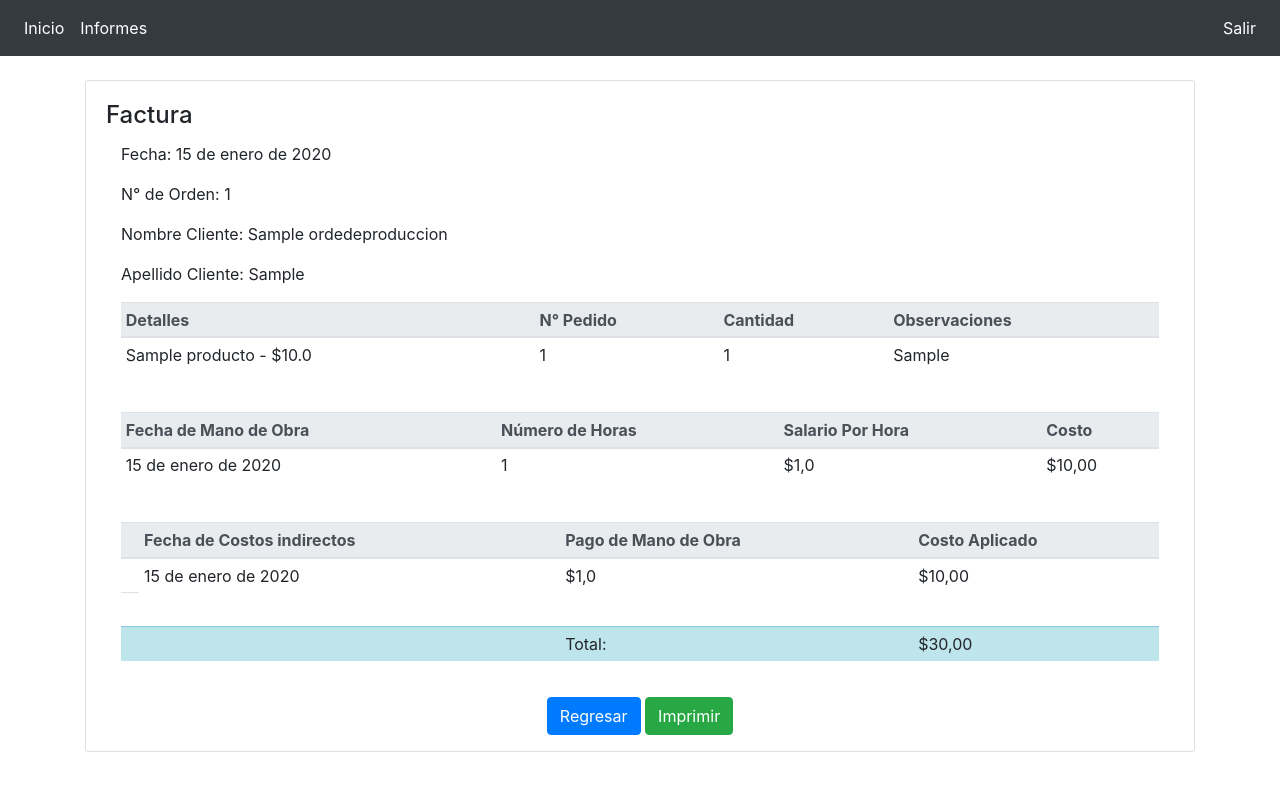
After one commit to Alexander7000/SICA, a Django app: page /ContabilidadCostos/verFactura.html/1 in a window 1280 px wide. The commit adds this page. Run offline with Django 4.2, Linux system fonts and the light colour scheme; a user stored in the database is signed in; tables that the repository leaves empty hold one stand-in row (values such as "Sample post"); some libraries are stand-ins or nearby versions.

Commit message:
Ya esta ZZZZ :V

```diff
--- a/sica/models.py
+++ b/sica/models.py
@@ -167,7 +167,7 @@ class Prorrateo(models.Model):
     otrosGastos = models.FloatField("Otros Gastos", null=False, blank=False, validators=[MinValueValidator(0)])
     totalCIF = models.FloatField("CIF", null=False, blank=False, validators=[MinValueValidator(0)])
     aplicacionHMOD = models.FloatField("Base HMOD", null=False, blank=False, validators=[MinValueValidator(0)])
-    tasapredeterminadaCIF = models.DecimalField("Tasa CIF", null=False, blank=False, validators=[MinValueValidator(0)], max_digits=10,decimal_places=2)
+    tasapredeterminadaCIF = models.FloatField("Tasa CIF", null=False, blank=False, validators=[MinValueValidator(0)])
     id_OrdendeProduccion = models.ForeignKey(OrdendeProduccion, verbose_name="N° Orden", on_delete=models.PROTECT,
                                              null=False, blank=False)
 
@@ -186,16 +186,15 @@ class Prorrateo(models.Model):
                +self.totalCIF.__str__()+" - $"\
                +self.aplicacionHMOD.__str__()+" - $"\
                +self.tasapredeterminadaCIF.__str__()+\
-                self.id_OrdendeProduccion.__str__()
+                self.id_OrdendeProduccion.__str__()+\
+                self.id_Prorrateo.__str__()
 class CostosIndirectos(models.Model):
     id_costosIndirectos=models.AutoField(primary_key=True, null=False, blank=False)
     id_OrdendeProduccion = models.ForeignKey(OrdendeProduccion,verbose_name="N° Orden", on_delete=models.PROTECT,null=False, blank=False)
-    id_Prorrateo = models.ForeignKey(Prorrateo, verbose_name="Prorrateo", on_delete=models.PROTECT,
-                                             null=False, blank=False)
+    id_Prorrateo = models.ForeignKey(Prorrateo, verbose_name="Prorrateo", on_delete=models.PROTECT,null=False, blank=False)
     fecha_costosIndirectos = models.DateField("Fecha", null=False, blank=False,help_text="Consejo: <em>Presione en el calendario</em>." )
-    pagoManodeObra = models.IntegerField("Pago Mano de Obra", null=False, blank=False,validators=[MinValueValidator(0)])
-    tasa = models.DecimalField("Tasa ", null=False, blank=False, validators=[MinValueValidator(0)],
-                                                max_digits=10, decimal_places=2)
+    pagoManodeObra = models.FloatField("Pago Mano de Obra", null=False, blank=False,validators=[MinValueValidator(0)])
+
     costoAplicado = models.FloatField("Costo Aplicado", null=False, blank=False, validators=[MinValueValidator(0)])
     class Meta:
         db_table ='costosIndirectos'
@@ -204,8 +203,7 @@ class CostosIndirectos(models.Model):
     def __str__(self):
         return self.id_costosIndirectos.__str__()+\
                self.id_OrdendeProduccion.__str__()+\
-               self.id_Prorrateo.__str__()+\
+               self.id_Prorrateo.__str__()+ \
                self.fecha_costosIndirectos.__format__('%d/%m/%Y').__str__()+\
-               self.pagoManodeObra.__str__()+" - $"+\
-               self.tasa.__str__()+\
+               self.pagoManodeObra.__str__()+" - $"+ \
                self.costoAplicado.__str__()
--- /dev/null
+++ b/sica/templates/ContabilidadCostos/verFactura.html
@@ -0,0 +1,126 @@
+{% extends "bases/base.html" %}
+
+{% block titulo %} Listado de Mano de Obra {%endblock %}
+
+{% block js %}
+
+{% endblock %}
+
+{% block contenido %}
+<div class="container">
+    <div class="card">
+
+        <div class="card-body">
+            <h4 class="card-title">Factura</h4>
+            <div class="col-sm">
+                <p>Fecha: {{ordenes.fecha_Actual}}</p>
+                <p>N° de Orden: {{ordenes.id_OrdendeProduccion}}</p>
+                <p>Nombre Cliente: {{ordenes.nombre_cliente}}</p>
+                <p>Apellido Cliente: {{ordenes.apellido_cliente}}</p>
+
+                <table class="table table-sm table-hover ">
+                    <thead class="thead-light">
+                    <tr>
+
+
+                        <th> Detalles</th>
+                        <th>N° Pedido</th>
+                        <th>Cantidad</th>
+                        <th>Observaciones</th>
+
+                    </tr>
+
+                    </thead>
+
+                    <tbody>
+
+                    <tr>
+
+
+                        <td> {{ordenes.producto_Orden}}</td>
+                        <td> {{ordenes.numero_Pedido}}</td>
+                        <td> {{ordenes.cantidad_Producto}}</td>
+                        <td> {{ordenes.detalles_Pedido}}</td>
+                    </tr>
+
+
+                    </tbody>
+                </table>
+                <br>
+                <table class="table table-sm table-hover ">
+                    <thead class="thead-light">
+                    <tr>
+
+                        <th>Fecha de Mano de Obra</th>
+                        <th> Número de Horas</th>
+                        <th> Salario Por Hora</th>
+                        <th>Costo</th>
+
+                    </tr>
+
+                    </thead>
+
+                    <tbody>
+                    {% for ManodeObra in obras %}
+                    <tr>
+                        <td> {{ManodeObra.fecha_manodeObra}}</td>
+                        <td> {{ManodeObra.horas_manodeObra}}</td>
+                        <td> ${{ManodeObra.salario_manodeObra}}</td>
+                        <td> ${{ManodeObra.costo}}</td>
+
+                    </tr>
+                    {% endfor %}
+
+
+                    </tbody>
+                </table>
+                <br>
+                <table class="table table-sm table-hover ">
+                    <thead class="thead-light">
+                    <tr>
+                        <th></th>
+                        <th>Fecha de Costos indirectos</th>
+
+                        <th> Pago de Mano de Obra</th>
+                        <th>Costo Aplicado</th>
+                    </tr>
+
+                    </thead>
+
+                    <tbody>
+                    {% for costo in costos %}
+                    <tr>
+                        <td></td>
+                        <td> {{costo.fecha_costosIndirectos}}</td>
+                        <td> ${{costo.pagoManodeObra}}</td>
+                        <td> ${{costo.costoAplicado|floatformat:2}}</td>
+
+
+                    </tr>
+                    {% endfor %}
+                    <tr>
+                        <td>
+                            <br>
+                        </td>
+                    </tr>
+                    <tr class="table-info">
+
+                        <td></td>
+                        <td></td>
+                        <td>Total:</td>
+                        <td>${{total}}</td>
+                    </tr>
+                    </tbody>
+                </table>
+
+            </div>
+
+        </div>
+                <p align="center">
+            <a class="btn btn-primary" href="{% url 'verOrdenes' %}" onclick="" role="button">Regresar</a>
+
+            <input name="" class="btn btn-success" type="button" value="Imprimir" onclick="javascript:window.print()"/>
+        </p>
+    </div>
+</div>
+{%endblock %}
--- a/sica/templates/ContabilidadCostos/verManodeObra.html
+++ b/sica/templates/ContabilidadCostos/verManodeObra.html
@@ -9,7 +9,11 @@
 {% block contenido %}
 <div class="container">
     <div class="card">
+        <div class="card-header">
 
+
+
+        </div>
         <div class="card-body">
             <h4 class="card-title">Mano de Obra</h4>
         <div class="col-sm">
@@ -45,7 +49,7 @@
             </table>
 
         </div>
-            <a class="btn btn-primary" href="{% url 'verOrdenes' %}" onclick="" role="button">Regresar</a>
+            <a class="btn btn-primary" href="{% url 'verOrdenes' %}"  role="button">Regresar</a>
         </div>
     </div>
 </div>
--- a/sica/urls.py
+++ b/sica/urls.py
@@ -32,5 +32,7 @@ urlpatterns = [
     path('ContabilidadCostos/Prorrateo.html/<int:id_OrdendeProduccion>', ProrrateoVista, name='Prorrateo'),
     path('ContabilidadCostos/verManodeObra.html/<int:id_OrdendeProduccion>', verManodeObra, name='verManodeObra'),
     path('ContabilidadCostos/verProrrateo.html/<int:id_OrdendeProduccion>', verProrrateo, name='verProrrateo'),
-    path('ContabilidadCostos/CostosIndirectos.html/<int:id_OrdendeProduccion>', CostosIndirectosView, name='CostosIndirectos'),
+    path('ContabilidadCostos/CostosIndirectos.html/<int:id_OrdendeProduccion>/<int:id_Prorrateo>', CostosIndirectosView, name='CostosIndirectos'),
+    path('ContabilidadCostos/verCostosIndirectos.html/<int:id_OrdendeProduccion>', verCostosIndirectos, name='verCostosIndirectos'),
+    path('ContabilidadCostos/verFactura.html/<int:id_OrdendeProduccion>', verFactura, name='verFactura'),
 ]
--- a/sica/views.py
+++ b/sica/views.py
@@ -287,7 +287,7 @@ def ProrrateoVista(request,id_OrdendeProduccion):
         prorrateo.tasapredeterminadaCIF = (prorrateo.totalCIF/prorrateo.aplicacionHMOD)/100
         prorrateo.save()
 
-        return redirect('inicio')
+        return redirect('CostosIndirectos',id_OrdendeProduccion, prorrateo.id_Prorrateo)
 
     return render(request, 'ContabilidadCostos/Prorrateo.html', {'formulario': formulario})
 
@@ -303,19 +303,51 @@ def verProrrateo(request, id_OrdendeProduccion):
     return render(request, 'ContabilidadCostos/verProrrateo.html',{'prorrateos' : prorrateos})
 
 @login_required
-def CostosIndirectosView(request,id_OrdendeProduccion,id_prorrateo):
+def CostosIndirectosView(request,id_OrdendeProduccion,id_Prorrateo):
     formulario = costosIndirectosForm(request.POST or None)
 
     orden = OrdendeProduccion.objects.get(id_OrdendeProduccion=id_OrdendeProduccion)
+    prorrateo= Prorrateo.objects.get(id_Prorrateo=id_Prorrateo)
+
+
     if formulario.is_valid():
 
         costosIndirectos = formulario.save(commit=False)
+        costosIndirectos.id_Prorrateo = prorrateo
         costosIndirectos.id_OrdendeProduccion=orden
-        costosIndirectos.tasa=Prorrateo.tasapredeterminadaCIF
-        costosIndirectos.costoAplicado = costosIndirectos.pagoManodeObra * costosIndirectos.tasa
+        costosIndirectos.costoAplicado = costosIndirectos.pagoManodeObra * prorrateo.tasapredeterminadaCIF
 
         costosIndirectos.save()
 
         return redirect('inicio')
 
     return render(request, 'ContabilidadCostos/CostosIndirectos.html', {'formulario': formulario})
+
+@login_required
+def verCostosIndirectos(request, id_OrdendeProduccion):
+
+    ordenes= OrdendeProduccion.objects.filter(id_OrdendeProduccion=id_OrdendeProduccion)
+    prorrateos = Prorrateo.objects.filter(id_OrdendeProduccion=id_OrdendeProduccion)
+
+    for prorrateo in prorrateos:
+        costos = CostosIndirectos.objects.filter(id_Prorrateo=prorrateo.id_Prorrateo)
+
+
+    return render(request, 'ContabilidadCostos/verCostosIndirectos.html',{'costos' : costos})
+
+@login_required
+def verFactura(request, id_OrdendeProduccion):
+    ordenes = OrdendeProduccion.objects.get(id_OrdendeProduccion=id_OrdendeProduccion)
+    obras = ManodeObra.objects.filter(id_OrdendeProduccion=id_OrdendeProduccion)
+    costos = CostosIndirectos.objects.filter(id_OrdendeProduccion=id_OrdendeProduccion)
+
+    multi = ordenes.producto_Orden.precio_Producto * ordenes.cantidad_Producto
+    for obrasfor in obras:
+        suma = Decimal(obrasfor.costo) + Decimal(multi)
+
+
+
+        for costosfor in costos:
+            total = Decimal(costosfor.costoAplicado) + suma
+
+    return render(request, 'ContabilidadCostos/verFactura.html',{'obras' : obras,'ordenes' : ordenes,'costos' : costos,'total' : total})
```
Also changed, not shown: sica/templates/ContabilidadCostos/verCostosIndirectos.html (added, +48 -0 lines), sica/templates/ContabilidadCostos/verOrdenes.html (+12 -2 lines).
